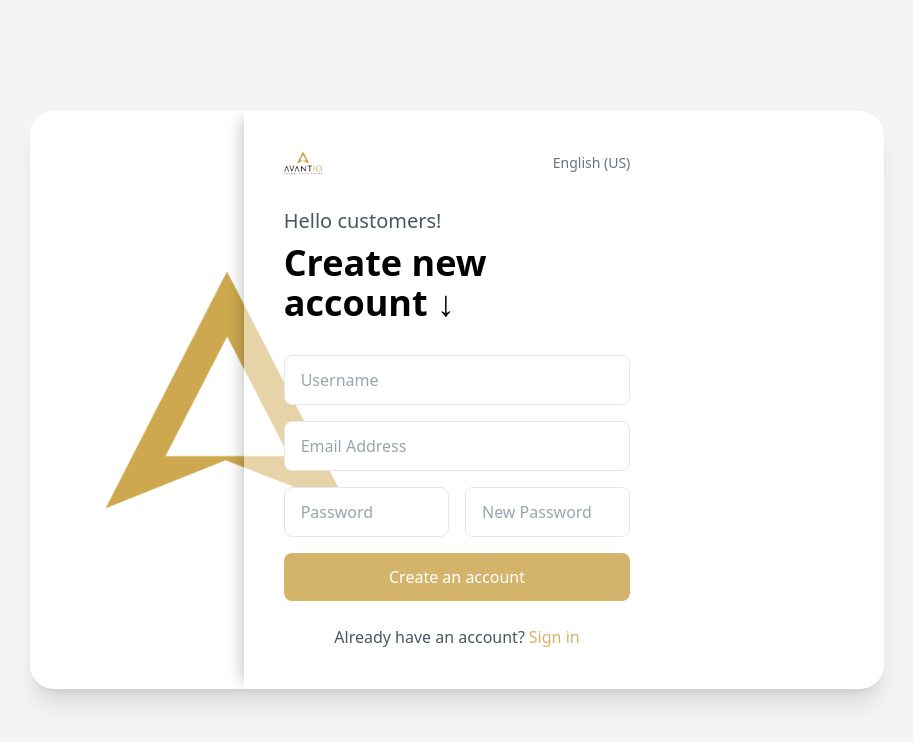
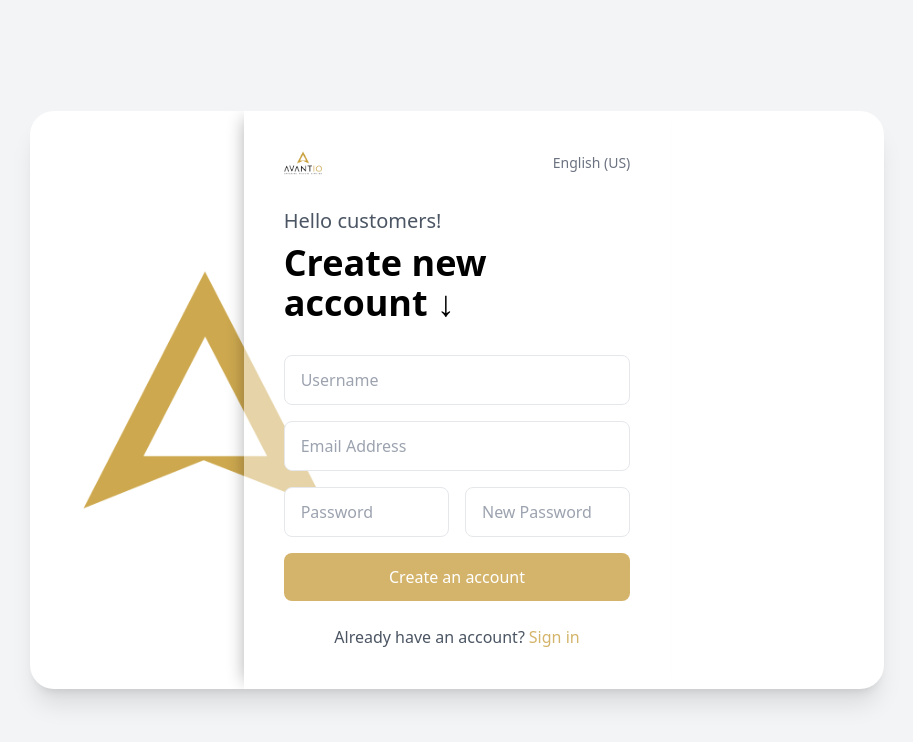
Before and after one commit to priyanjanjb/Avantio_Tsherts, a React (Vite) app: page /signup in a window 1280 px wide. Shown: the top 742 px of the page, without its empty margins (183-1096 px from the left). Built offline with nearby package versions, Linux system fonts and the light colour scheme; a web font is replaced by a local one.

Commit message:
login error fix

```diff
--- a/src/assets/styleSheets/signup.css
+++ b/src/assets/styleSheets/signup.css
@@ -18,13 +18,12 @@
   @apply hidden md:flex md:w-1/4 relative items-center justify-center;
 }
 
-/* ===== Left image overlapping ===== */
 /* Arbitrary width in Tailwind */
 .signup-left img {
   @apply object-cover opacity-90 h-auto;
   @apply [width:180%];     /* bigger than 155% */
   position: relative;
-  left: 40%;               /* push more under right panel */
+  left: 30%;               /* push more under right panel */
   transform: scale(1.35);  /* bigger visual size */
   transform-origin: center;
   z-index: 0;
--- a/src/pages/login.tsx
+++ b/src/pages/login.tsx
@@ -47,7 +47,10 @@ function Login() {
               </a>
             </div>
 
-            <button type="submit" className="login-btn">
+            <button type="submit" className="login-btn" onClick={(e) => {
+              e.preventDefault();
+              handleNavigate("/");
+            }}>
               Log in
             </button>
           </form>
```
